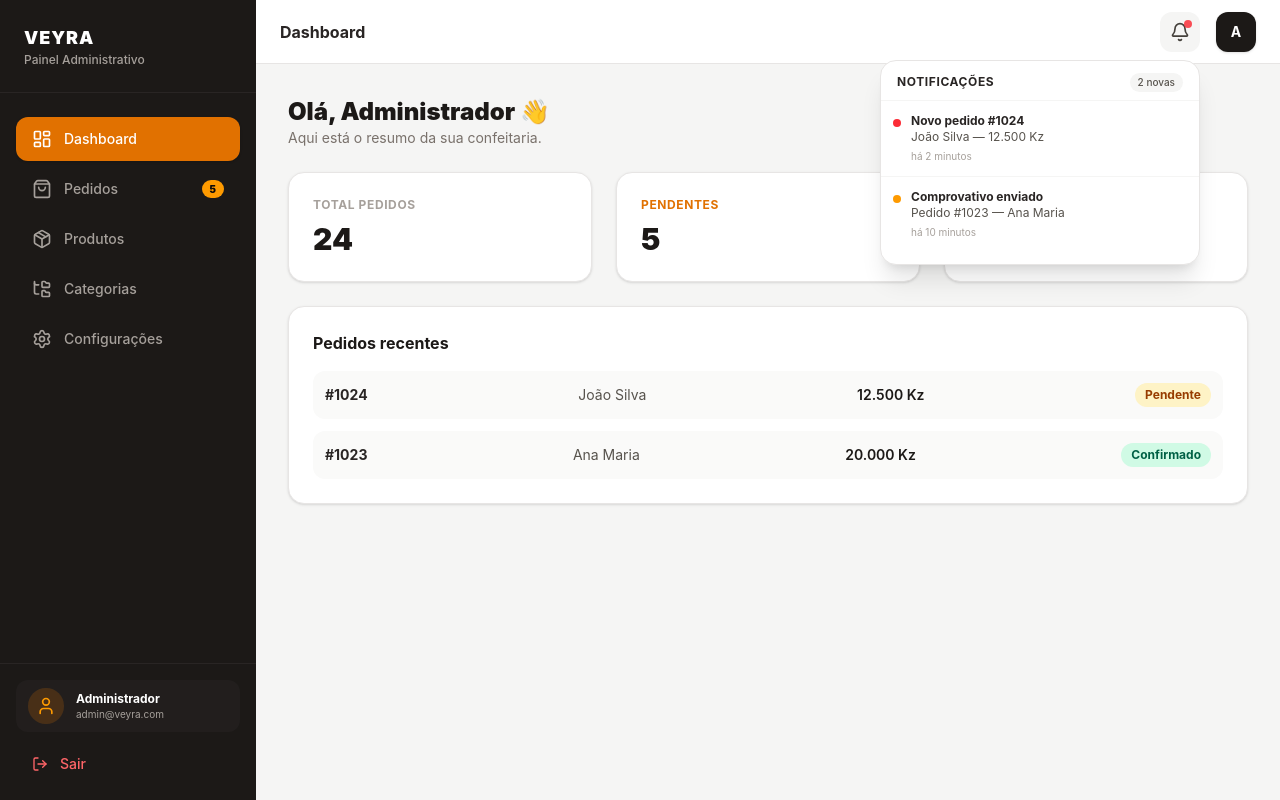
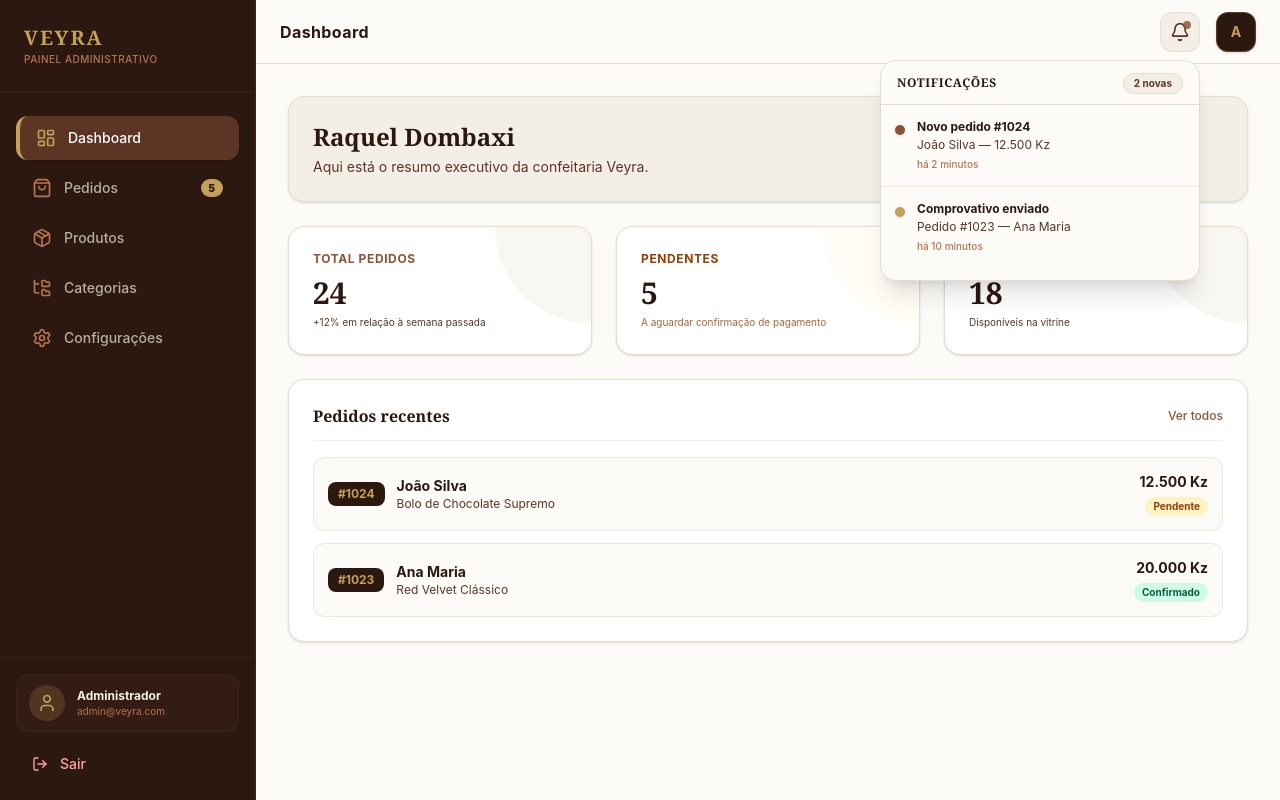
Before and after one commit to Nelsondombaxi/Administra-o-confeitaria-, a React (Vite) app: page / in a window 1280 px wide. Both pictures are taken after a click on the button 1180 px from the left and 31 px from the top of the page. Built offline with nearby package versions, Linux system fonts and the light colour scheme.

Commit message:
fix: resolvi alguns bugs e o visual foi finazlido da dashboard

```diff
--- a/src/components/layout/AdminLayout.tsx
+++ b/src/components/layout/AdminLayout.tsx
@@ -13,7 +13,7 @@ export default function AdminLayout({ children, activeTab, setActiveTab, onLogou
   const [sidebarOpen, setSidebarOpen] = useState(false);
 
   return (
-    <div className="min-h-screen bg-stone-100 flex font-sans text-stone-900">
+    <div className="min-h-screen bg-[#fdfbf7] flex font-sans text-[#2b1810]">
       <Sidebar
         isOpen={sidebarOpen}
         onClose={() => setSidebarOpen(false)}
--- a/src/components/layout/Sidebar.tsx
+++ b/src/components/layout/Sidebar.tsx
@@ -29,17 +29,17 @@ export function Sidebar({ isOpen, onClose, activeTab, setActiveTab, onLogout }:
 
   return (
     <aside className={`
-      fixed inset-y-0 left-0 z-50 w-64 bg-stone-900 text-stone-300 flex flex-col transition-transform duration-300 ease-in-out
+      fixed inset-y-0 left-0 z-50 w-64 bg-[#2b1810] text-[#f4efe6] flex flex-col transition-transform duration-300 ease-in-out border-r border-[#3d2318]
       ${isOpen ? 'translate-x-0' : '-translate-x-full'} md:translate-x-0
     `}>
-      <div className="p-6 border-b border-stone-800 flex justify-between items-center">
+      <div className="p-6 border-b border-[#3d2318] flex justify-between items-center">
         <div>
-          <h1 className="text-white font-black text-lg tracking-wider">VEYRA</h1>
-          <p className="text-xs text-stone-400 font-medium">Painel Administrativo</p>
+          <h1 className="text-[#c5a059] font-black text-xl tracking-widest font-serif">VEYRA</h1>
+          <p className="text-[10px] text-[#b87351] font-medium uppercase tracking-wider">Painel Administrativo</p>
         </div>
         <button
           onClick={onClose}
-          className="md:hidden text-stone-400 hover:text-white cursor-pointer"
+          className="md:hidden text-[#f4efe6]/60 hover:text-white cursor-pointer"
         >
           <X className="w-6 h-6" />
         </button>
@@ -62,20 +62,20 @@ export function Sidebar({ isOpen, onClose, activeTab, setActiveTab, onLogout }:
         ))}
       </nav>
 
-      <div className="p-4 border-t border-stone-800 space-y-3">
-        <div className="flex items-center gap-3 px-3 py-2 bg-stone-800/50 rounded-xl">
-          <div className="w-9 h-9 rounded-full bg-amber-600/20 text-amber-500 flex items-center justify-center font-bold">
+      <div className="p-4 border-t border-[#3d2318] space-y-3">
+        <div className="flex items-center gap-3 px-3 py-2.5 bg-[#3d2318]/40 rounded-xl border border-[#3d2318]">
+          <div className="w-9 h-9 rounded-full bg-[#c5a059]/20 text-[#c5a059] flex items-center justify-center font-bold">
             <User className="w-5 h-5" />
           </div>
           <div className="overflow-hidden">
-            <p className="text-xs font-bold text-white truncate">Administrador</p>
-            <p className="text-[10px] text-stone-400 truncate">admin@veyra.com</p>
+            <p className="text-xs font-bold text-[#f4efe6] truncate">Administrador</p>
+            <p className="text-[10px] text-[#b87351] truncate">admin@veyra.com</p>
           </div>
         </div>
 
         <button
           onClick={onLogout}
-          className="w-full flex items-center gap-3 px-4 py-2.5 rounded-xl text-sm font-medium text-red-400 hover:bg-red-500/10 transition-all cursor-pointer"
+          className="w-full flex items-center gap-3 px-4 py-2.5 rounded-xl text-sm font-medium text-red-300 hover:bg-red-500/10 transition-all cursor-pointer"
         >
           <LogOut className="w-4 h-4" />
           <span>Sair</span>
--- a/src/components/layout/SidebarItem.tsx
+++ b/src/components/layout/SidebarItem.tsx
@@ -16,16 +16,16 @@ export function SidebarItem({ label, icon: Icon, badge, isActive, onClick }: Sid
       className={`
         w-full flex items-center justify-between px-4 py-3 rounded-xl font-medium text-sm transition-all cursor-pointer
         ${isActive
-          ? 'bg-amber-600 text-white shadow-sm font-bold'
-          : 'hover:bg-stone-800 hover:text-white text-stone-400'}
+          ? 'bg-[#5c3524] text-white shadow-sm font-bold border-l-4 border-[#c5a059]'
+          : 'hover:bg-[#3d2318] hover:text-white text-[#f4efe6]/70'}
       `}
     >
       <div className="flex items-center gap-3">
-        <Icon className="w-5 h-5" />
+        <Icon className={`w-5 h-5 ${isActive ? 'text-[#c5a059]' : 'text-[#b87351]'}`} />
         <span>{label}</span>
       </div>
       {badge && (
-        <span className="bg-amber-500 text-stone-950 text-[10px] font-black px-2 py-0.5 rounded-full">
+        <span className="bg-[#c5a059] text-[#2b1810] text-[10px] font-black px-2 py-0.5 rounded-full">
           {badge}
         </span>
       )}
--- a/src/components/layout/Topbar.tsx
+++ b/src/components/layout/Topbar.tsx
@@ -11,15 +11,15 @@ export function Topbar({ activeTab, onOpenSidebar }: TopbarProps) {
   const [notificationsOpen, setNotificationsOpen] = useState(false);
 
   return (
-    <header className="h-16 bg-white border-b border-stone-200 px-6 flex items-center justify-between sticky top-0 z-40">
+    <header className="h-16 bg-[#fdfbf7] border-b border-[#e6dec5] px-6 flex items-center justify-between sticky top-0 z-40">
       <div className="flex items-center gap-4">
         <button
           onClick={onOpenSidebar}
-          className="md:hidden text-stone-600 hover:text-stone-900 cursor-pointer"
+          className="md:hidden text-[#5c3524] hover:text-[#2b1810] cursor-pointer"
         >
           <Menu className="w-6 h-6" />
         </button>
-        <h2 className="text-base font-bold text-stone-800 capitalize">
+        <h2 className="text-base font-bold text-[#2b1810] capitalize tracking-wide">
           {activeTab}
         </h2>
       </div>
@@ -28,16 +28,16 @@ export function Topbar({ activeTab, onOpenSidebar }: TopbarProps) {
         <div className="relative">
           <button
             onClick={() => setNotificationsOpen(!notificationsOpen)}
-            className="w-10 h-10 rounded-xl bg-stone-100 hover:bg-stone-200 flex items-center justify-center text-stone-700 relative transition-all cursor-pointer"
+            className="w-10 h-10 rounded-xl bg-[#f4efe6] hover:bg-[#e6dec5] flex items-center justify-center text-[#5c3524] relative transition-all cursor-pointer border border-[#e6dec5]"
           >
             <Bell className="w-5 h-5" />
-            <span className="absolute top-2 right-2 w-2 h-2 bg-red-500 rounded-full animate-pulse" />
+            <span className="absolute top-2 right-2 w-2 h-2 bg-[#8c5338] rounded-full animate-pulse" />
           </button>
 
           {notificationsOpen && <NotificationPanel />}
         </div>
 
-        <div className="w-10 h-10 rounded-xl bg-stone-900 text-white flex items-center justify-center font-bold text-sm shadow-sm">
+        <div className="w-10 h-10 rounded-xl bg-[#2b1810] text-[#c5a059] flex items-center justify-center font-bold text-sm shadow-sm border border-[#c5a059]/30">
           A
         </div>
       </div>
--- a/src/components/notifications/NotificationItem.tsx
+++ b/src/components/notifications/NotificationItem.tsx
@@ -7,16 +7,16 @@ interface NotificationItemProps {
 }
 
 export function NotificationItem({ type, title, description, time, onClick }: NotificationItemProps) {
-  const dotColor = type === 'red' ? 'bg-red-500' : 'bg-amber-500';
+  const dotColor = type === 'red' ? 'bg-[#8c5338]' : 'bg-[#c5a059]';
 
   return (
-    <div onClick={onClick} className="p-3 hover:bg-stone-50 transition-colors cursor-pointer">
-      <div className="flex items-start gap-2.5">
-        <span className={`w-2 h-2 rounded-full ${dotColor} mt-1.5 shrink-0`} />
+    <div onClick={onClick} className="p-3.5 hover:bg-[#f4efe6] transition-colors cursor-pointer">
+      <div className="flex items-start gap-3">
+        <span className={`w-2.5 h-2.5 rounded-full ${dotColor} mt-1.5 shrink-0 shadow-sm`} />
         <div>
-          <p className="text-xs font-bold text-stone-800">{title}</p>
-          <p className="text-xs text-stone-600">{description}</p>
-          <span className="text-[10px] text-stone-400 mt-1 block">{time}</span>
+          <p className="text-xs font-bold text-[#2b1810]">{title}</p>
+          <p className="text-xs text-[#5c3524] mt-0.5">{description}</p>
+          <span className="text-[10px] text-[#b87351] mt-1 block font-medium">{time}</span>
         </div>
       </div>
     </div>
--- a/src/components/notifications/NotificationPanel.tsx
+++ b/src/components/notifications/NotificationPanel.tsx
@@ -2,13 +2,13 @@ import { NotificationItem } from './NotificationItem';
 
 export function NotificationPanel() {
   return (
-    <div className="absolute right-0 mt-2 w-80 bg-white rounded-2xl shadow-xl border border-stone-200 py-3 z-50 animate-in fade-in duration-200">
-      <div className="px-4 pb-2 border-b border-stone-100 flex justify-between items-center">
-        <span className="text-xs font-bold text-stone-800 uppercase tracking-wider">Notificações</span>
-        <span className="text-[10px] bg-stone-100 text-stone-600 px-2 py-0.5 rounded-full font-medium">2 novas</span>
+    <div className="absolute right-0 mt-2 w-80 bg-[#fdfbf7] rounded-2xl shadow-xl border border-[#e6dec5] py-3 z-50 animate-in fade-in duration-200">
+      <div className="px-4 pb-2.5 border-b border-[#e6dec5] flex justify-between items-center">
+        <span className="text-xs font-bold text-[#2b1810] uppercase tracking-wider font-serif">Notificações</span>
+        <span className="text-[10px] bg-[#f4efe6] text-[#5c3524] px-2.5 py-0.5 rounded-full font-bold border border-[#e6dec5]">2 novas</span>
       </div>
 
-      <div className="divide-y divide-stone-100 max-h-72 overflow-y-auto">
+      <div className="divide-y divide-[#e6dec5]/60 max-h-72 overflow-y-auto">
         <NotificationItem
           type="red"
           title="Novo pedido #1024"
--- a/src/pages/Dashboard/DashboardPage.tsx
+++ b/src/pages/Dashboard/DashboardPage.tsx
@@ -1,40 +1,69 @@
 export function DashboardPage() {
   return (
     <div className="space-y-6">
-      <div>
-        <h1 className="text-2xl font-black text-stone-900">Olá, Administrador 👋</h1>
-        <p className="text-sm text-stone-500">Aqui está o resumo da sua confeitaria.</p>
+      <div className="bg-[#f4efe6] p-6 rounded-2xl border border-[#e6dec5] shadow-sm flex flex-col md:flex-row md:items-center justify-between gap-4">
+        <div>
+          <h1 className="text-2xl font-black text-[#2b1810] font-serif">Raquel Dombaxi</h1>
+          <p className="text-sm text-[#5c3524] mt-1">Aqui está o resumo executivo da confeitaria Veyra.</p>
+        </div>
       </div>
 
       <div className="grid grid-cols-1 md:grid-cols-3 gap-6">
-        <div className="bg-white p-6 rounded-2xl border border-stone-200 shadow-sm">
-          <p className="text-xs font-bold text-stone-400 uppercase tracking-wider">Total Pedidos</p>
-          <p className="text-3xl font-black text-stone-900 mt-2">24</p>
+        <div className="bg-white p-6 rounded-2xl border border-[#e6dec5] shadow-sm relative overflow-hidden">
+          <div className="absolute top-0 right-0 w-24 h-24 bg-[#f4efe6] rounded-bl-full -z-0 opacity-50" />
+          <p className="text-xs font-bold text-[#8c5338] uppercase tracking-wider relative z-10">Total Pedidos</p>
+          <p className="text-3xl font-black text-[#2b1810] mt-2 relative z-10 font-serif">24</p>
+          <span className="text-[10px] text-[#5c3524] mt-1 block relative z-10">+12% em relação à semana passada</span>
         </div>
-        <div className="bg-white p-6 rounded-2xl border border-stone-200 shadow-sm">
-          <p className="text-xs font-bold text-amber-600 uppercase tracking-wider">Pendentes</p>
-          <p className="text-3xl font-black text-stone-900 mt-2">5</p>
+
+        <div className="bg-white p-6 rounded-2xl border border-[#e6dec5] shadow-sm relative overflow-hidden">
+          <div className="absolute top-0 right-0 w-24 h-24 bg-amber-50 rounded-bl-full -z-0 opacity-50" />
+          <p className="text-xs font-bold text-amber-800 uppercase tracking-wider relative z-10">Pendentes</p>
+          <p className="text-3xl font-black text-[#2b1810] mt-2 relative z-10 font-serif">5</p>
+          <span className="text-[10px] text-amber-800/80 mt-1 block relative z-10">A aguardar confirmação de pagamento</span>
         </div>
-        <div className="bg-white p-6 rounded-2xl border border-stone-200 shadow-sm">
-          <p className="text-xs font-bold text-stone-400 uppercase tracking-wider">Produtos Ativos</p>
-          <p className="text-3xl font-black text-stone-900 mt-2">18</p>
+
+        <div className="bg-white p-6 rounded-2xl border border-[#e6dec5] shadow-sm relative overflow-hidden">
+          <div className="absolute top-0 right-0 w-24 h-24 bg-[#f4efe6] rounded-bl-full -z-0 opacity-50" />
+          <p className="text-xs font-bold text-[#8c5338] uppercase tracking-wider relative z-10">Produtos Ativos</p>
+          <p className="text-3xl font-black text-[#2b1810] mt-2 relative z-10 font-serif">18</p>
+          <span className="text-[10px] text-[#5c3524] mt-1 block relative z-10">Disponíveis na vitrine</span>
         </div>
       </div>
 
-      <div className="bg-white rounded-2xl border border-stone-200 p-6 shadow-sm">
-        <h3 className="text-base font-bold text-stone-900 mb-4">Pedidos recentes</h3>
+      <div className="bg-white rounded-2xl border border-[#e6dec5] p-6 shadow-sm">
+        <div className="flex items-center justify-between mb-4 pb-3 border-b border-[#f4efe6]">
+          <h3 className="text-base font-bold text-[#2b1810] font-serif">Pedidos recentes</h3>
+          <span className="text-xs text-[#8c5338] font-medium hover:underline cursor-pointer">Ver todos</span>
+        </div>
+
         <div className="space-y-3">
-          <div className="flex items-center justify-between p-3 bg-stone-50 rounded-xl">
-            <span className="text-sm font-bold text-stone-800">#1024</span>
-            <span className="text-sm text-stone-600">João Silva</span>
-            <span className="text-sm font-semibold text-stone-900">12.500 Kz</span>
-            <span className="text-xs bg-amber-100 text-amber-800 font-bold px-2.5 py-1 rounded-full">Pendente</span>
+          <div className="flex items-center justify-between p-3.5 bg-[#fdfbf7] rounded-xl border border-[#e6dec5]/60 hover:bg-[#f4efe6]/50 transition-colors">
+            <div className="flex items-center gap-3">
+              <span className="text-xs font-bold bg-[#2b1810] text-[#c5a059] px-2.5 py-1 rounded-lg">#1024</span>
+              <div>
+                <p className="text-sm font-bold text-[#2b1810]">João Silva</p>
+                <p className="text-xs text-[#5c3524]">Bolo de Chocolate Supremo</p>
+              </div>
+            </div>
+            <div className="text-right">
+              <span className="text-sm font-bold text-[#2b1810] block">12.500 Kz</span>
+              <span className="text-[10px] bg-amber-100 text-amber-800 font-bold px-2 py-0.5 rounded-full inline-block mt-0.5">Pendente</span>
+            </div>
           </div>
-          <div className="flex items-center justify-between p-3 bg-stone-50 rounded-xl">
-            <span className="text-sm font-bold text-stone-800">#1023</span>
-            <span className="text-sm text-stone-600">Ana Maria</span>
-            <span className="text-sm font-semibold text-stone-900">20.000 Kz</span>
-            <span className="text-xs bg-emerald-100 text-emerald-800 font-bold px-2.5 py-1 rounded-full">Confirmado</span>
+
+          <div className="flex items-center justify-between p-3.5 bg-[#fdfbf7] rounded-xl border border-[#e6dec5]/60 hover:bg-[#f4efe6]/50 transition-colors">
+            <div className="flex items-center gap-3">
+              <span className="text-xs font-bold bg-[#2b1810] text-[#c5a059] px-2.5 py-1 rounded-lg">#1023</span>
+              <div>
+                <p className="text-sm font-bold text-[#2b1810]">Ana Maria</p>
+                <p className="text-xs text-[#5c3524]">Red Velvet Clássico</p>
+              </div>
+            </div>
+            <div className="text-right">
+              <span className="text-sm font-bold text-[#2b1810] block">20.000 Kz</span>
+              <span className="text-[10px] bg-emerald-100 text-emerald-800 font-bold px-2 py-0.5 rounded-full inline-block mt-0.5">Confirmado</span>
+            </div>
           </div>
         </div>
       </div>
```
Also changed, not shown: src/index.css (+12 -0 lines).
